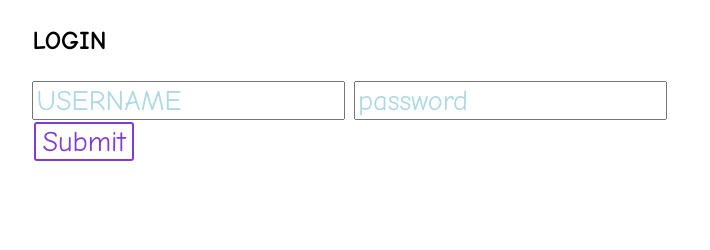
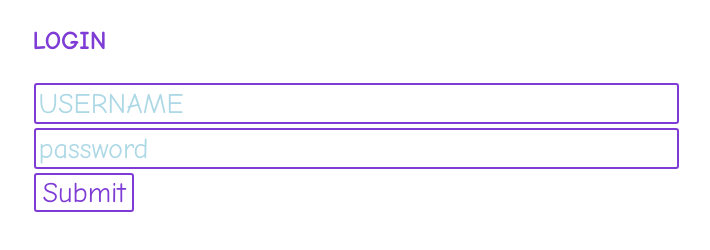
Before and after one commit to abhishekpaharva/user_authentication_node_js, a plain HTML site: page PUBLIC/index.html in a window 1280 px wide. Shown: the whole page, without its empty margins (102-812 px from the left). Drawn offline with Linux system fonts and the light colour scheme.

Commit message:
Update index.html

```diff
--- a/PUBLIC/index.html
+++ b/PUBLIC/index.html
@@ -44,13 +44,13 @@
 </head>
 <body>
 	<div id="content">
-		<div class="frm">
+		<div class="head">
 			<h3>LOGIN</h3>
 		</div>
 		<div class="frm">
 			<form  method="POST" action = "/index.html">
-				<input type="text" id="inp" name="usr" placeholder="USERNAME">
-				<input type="password" id="inp" name="pwd" placeholder="password">
+				<input type="text" class="inp" name="usr" placeholder="USERNAME">
+				<input type="password" class="inp" name="pwd" placeholder="password">
 				<input type="submit" id="btn" name="submit">
 			</form>
 		</div>
```
